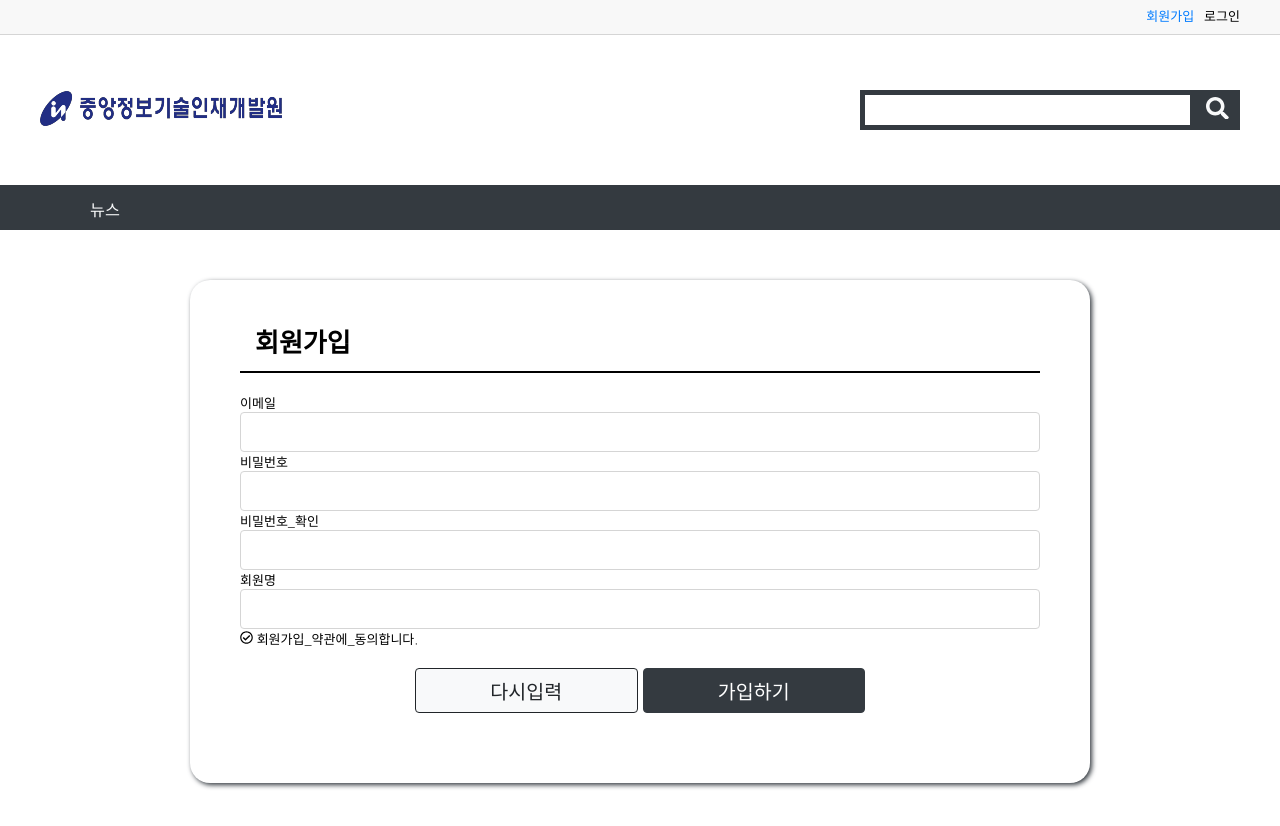
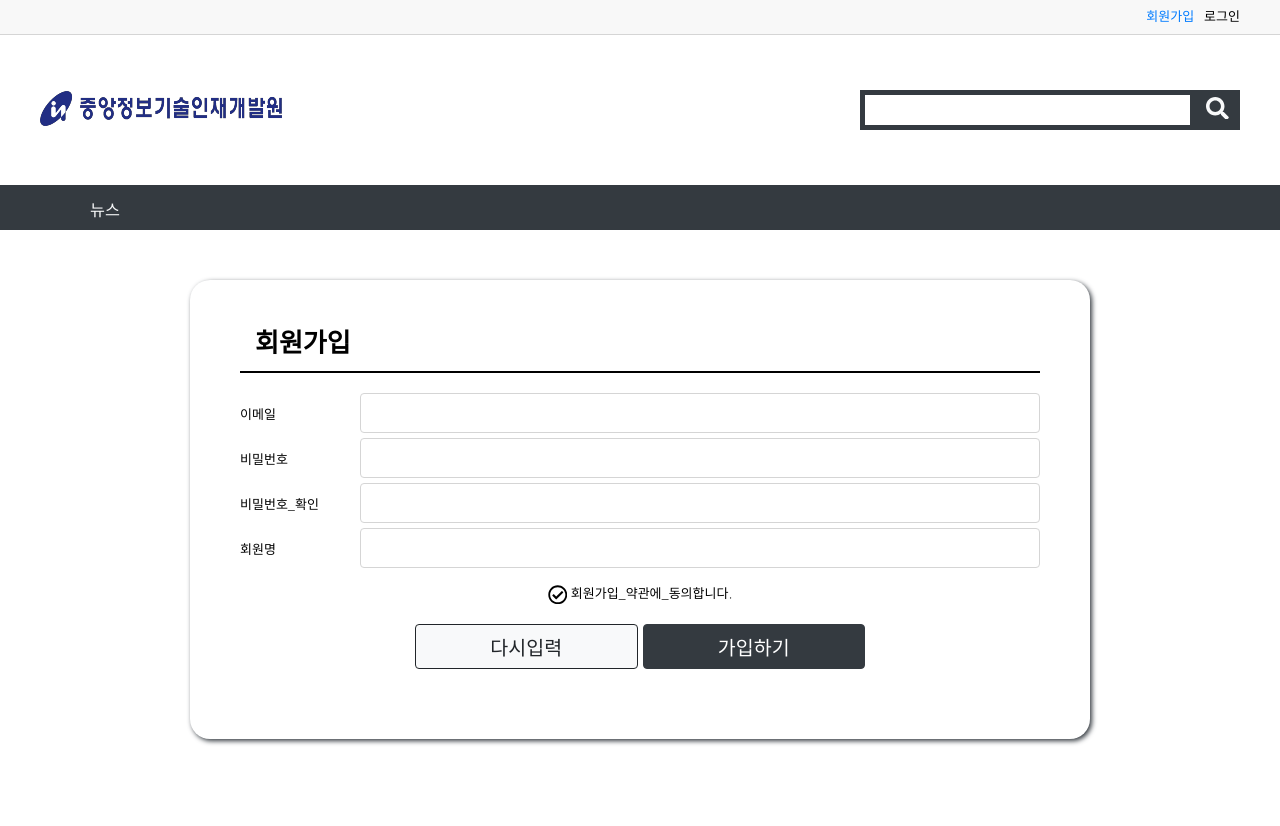
Before and after one commit to hyeon12/react_project, a React (Create React App) app: page /member/join in a window 1280 px wide. Shown: the top 826 px of the page. Built offline with nearby package versions, Linux system fonts and the light colour scheme.

Commit message:
회원가입 양식 검증, 메세지 공통 컴포넌트

```diff
--- /dev/null
+++ b/src/commons/components/MessageBox.js
@@ -0,0 +1,36 @@
+import React from 'react';
+import styled, { css } from 'styled-components';
+import { color } from '../../styles/color';
+import fontSize from '../../styles/fontSize';
+const { small } = fontSize;
+
+const Box = styled.div`
+  text-align: center;
+  padding: 7px 10px;
+  font-size: ${small};
+
+
+
+  ${({ color: c }) => c && css`
+    color: ${color[c]};
+    box-shadow: 2px 2px 5px ${color[c]};
+  `}
+`;
+
+const MessageBox = ({ messages, color, children }) => {
+  messages = messages || [];
+
+  if (children) messages.push(children);
+
+  return (
+    <>
+      {messages.map((message, i) => (
+        <Box key={i} color={color}>
+          {message}
+        </Box>
+      ))}
+    </>
+  );
+};
+
+export default React.memo(MessageBox);
--- a/src/member/components/JoinForm.js
+++ b/src/member/components/JoinForm.js
@@ -4,43 +4,98 @@
 import { FaCheckCircle, FaRegCheckCircle } from 'react-icons/fa';
 import { BigButton, ButtonGroup } from '../../commons/components/Buttons';
 import InputBox from '../../commons/components/InputBox';
+import MessageBox from '../../commons/components/MessageBox';
 
-const FormBox = styled.form``;
+const FormBox = styled.form`
+  dl {
+    display: flex;
+    align-items: center;
 
-const JoinForm = () => {
+    dt {
+      width: 120px;
+    }
+
+    dd {
+      flex-grow: 1;
+    }
+  }
+
+  dl + dl {
+    margin-top: 5px;
+  }
+
+  .terms-agree {
+    text-align: center;
+    margin: 15px 0;
+
+    svg {
+      font-size: 1.5rem;
+      vertical-align: middle;
+      cursor: pointer;
+    }
+  }
+`;
+
+const JoinForm = ({ form, onSubmit, onChange, onToggle, onReset, errors }) => {
   const { t } = useTranslation();
   return (
-    <FormBox autoComplete="off">
+    <FormBox autoComplete="off" onSubmit={onSubmit}>
       <dl>
         <dt>{t('이메일')}</dt>
         <dd>
-          <InputBox type="text" />
+          <InputBox
+            type="text"
+            name="email"
+            value={form.email ?? ''}
+            onChange={onChange}
+          />
+          <MessageBox messages={errors.email} color="danger" />
         </dd>
       </dl>
       <dl>
         <dt>{t('비밀번호')}</dt>
         <dd>
-          <InputBox type="password" />
+          <InputBox
+            type="password"
+            name="password"
+            value={form.password ?? ''}
+            onChange={onChange}
+          />
+          <MessageBox messages={errors.password} color="danger" />
         </dd>
       </dl>
       <dl>
         <dt>{t('비밀번호_확인')}</dt>
         <dd>
-          <InputBox type="password" />
+          <InputBox
+            type="password"
+            name="confirmPassword"
+            value={form.confirmPassword ?? ''}
+            onChange={onChange}
+          />
+          <MessageBox messages={errors.confirmPassword} color="danger" />
         </dd>
       </dl>
       <dl>
         <dt>{t('회원명')}</dt>
         <dd>
-          <InputBox type="text" />
+          <InputBox
+            type="text"
+            name="name"
+            value={form.name ?? ''}
+            onChange={onChange}
+          />
+          <MessageBox messages={errors.name} color="danger" />
         </dd>
       </dl>
 
-      <div className="terms-agree">
-        <FaRegCheckCircle /> {t('회원가입_약관에_동의합니다.')}
+      <div className="terms-agree" onClick={onToggle}>
+        {form.agree ? <FaCheckCircle /> : <FaRegCheckCircle />}{' '}
+        {t('회원가입_약관에_동의합니다.')}
+        <MessageBox messages={errors.agree} color="danger" />
       </div>
       <ButtonGroup width={450}>
-        <BigButton type="reset" color="light">
+        <BigButton type="button" color="light" onClick={onReset}>
           {t('다시입력')}
         </BigButton>
         <BigButton type="submit" color="dark">
--- /dev/null
+++ b/src/member/containers/JoinContainer.js
@@ -0,0 +1,110 @@
+import React, { useState, useCallback } from 'react';
+import { useNavigate } from 'react-router-dom';
+import { useTranslation } from 'react-i18next';
+import JoinForm from '../components/JoinForm';
+
+const JoinContainer = () => {
+  // 양식 데이터
+  const [form, setForm] = useState({
+    agree: false,
+  });
+
+  // 양식 항목별 에러 메세지
+  const [errors, setErrors] = useState({});
+
+  const { t } = useTranslation();
+
+  const navigate = useNavigate();
+
+  /**
+   * 회원 가입 처리
+   *
+   * 1. 데이터 검증
+   *    1) 필수 항목 검증 - 이메일, 비밀번호, 비밀번호 확인, 회원명, 약관동의
+   *    2) 이메일 중복 여부, 이메일 형식 체크
+   *    3) 비밀번호 복잡성 체크(최소자릿수, 대소문자/특수문자)
+   *    4) 비밀번호와 비밀번호 확인 일치 여부
+   *
+   *
+   * 2. 가입 처리 - 영구 저장 DB
+   * 3. 로그인 페이지 이동
+   */
+
+  const onSubmit = useCallback(
+    (e) => {
+      e.preventDefault();
+
+      const _errors = {};
+      let hasErrors = false; //에러 유무 체크
+
+      /* 데이터 검증 - 필수항목 체크 S */
+      const requiredFields = {
+        email: t('이메일을_입력하세요.'),
+        password: t('비밀번호를_입력하세요.'),
+        confirmPassword: t('비밀번호를_확인하세요.'),
+        name: t('회원명을_입력하세요.'),
+        agree: t('회원가입_약관에_동의하세요.'),
+      };
+
+      for (const [field, msg] of Object.entries(requiredFields)) {
+        // !form[field] - null, undefined, '' 체크, !form[field].trim() - ' ' 체크(공백만 있는 경우)
+        if (!form[field] || (form[field] && !form[field].trim())) {
+          _errors[field] = _errors[field] || [];
+          _errors[field].push(msg);
+          hasErrors = true; //error가 있을때는 true
+        }
+      }
+
+      /* 데이터 검증 - 필수항목 체크 E */
+
+      /* 데이터 검증 - 비밀번호와 비밀번호 확인 일치 여부 */
+      if (
+        form.password &&
+        form.confirmPassword &&
+        form.password !== form.confirmPassword
+      ) {
+        _errors.confirmPassword = _errors.confirmPassword || [];
+        _errors.confirmPassword.push(t('비밀번호가_정확하지_않습니다.'));
+        hasErrors = true; //error가 있을때는 true
+      }
+
+      setErrors(_errors); // 데이터 검증 상태값 업데이트
+
+      if (hasErrors) {
+        //검증 실패시 가입처리X
+        return; // 실행종료
+      }
+
+      /* 가입처리 (error 없을때) */
+
+      /* 가입완료 후 로그인 페이지로 이동*/
+      navigate('/member/login', { replace: true }); //replace: true -> 방문기록X (뒤로가기 했을때 ,,, 데이터 이중처리 현상 방지!!)
+    },
+    [t, form, navigate],
+  );
+
+  const onChange = useCallback((e) => {
+    const name = e.target.name;
+    const value = e.target.value.trim();
+    setForm((form) => ({ ...form, [name]: value }));
+  }, []);
+
+  const onToggle = useCallback(() => {
+    setForm((form) => ({ ...form, agree: !form.agree }));
+  }, []);
+
+  const onReset = useCallback(() => setForm({ agree: false }), []);
+
+  return (
+    <JoinForm
+      form={form}
+      errors={errors}
+      onSubmit={onSubmit}
+      onChange={onChange}
+      onToggle={onToggle}
+      onReset={onReset}
+    />
+  );
+};
+
+export default React.memo(JoinContainer);
--- a/src/member/pages/Join.js
+++ b/src/member/pages/Join.js
@@ -1,7 +1,7 @@
 import React from 'react';
 import { Helmet } from 'react-helmet-async';
 import { useTranslation } from 'react-i18next';
-import JoinForm from '../components/JoinForm';
+import JoinContainer from '../containers/JoinContainer';
 import { OuterBox } from '../../commons/components/LayoutBox';
 import { MainTitle } from '../../commons/components/TitleBox';
 
@@ -15,7 +15,7 @@
       </Helmet>
       <OuterBox>
         <MainTitle>{t('회원가입')}</MainTitle>
-        <JoinForm />
+        <JoinContainer />
       </OuterBox>
     </>
   );
```
